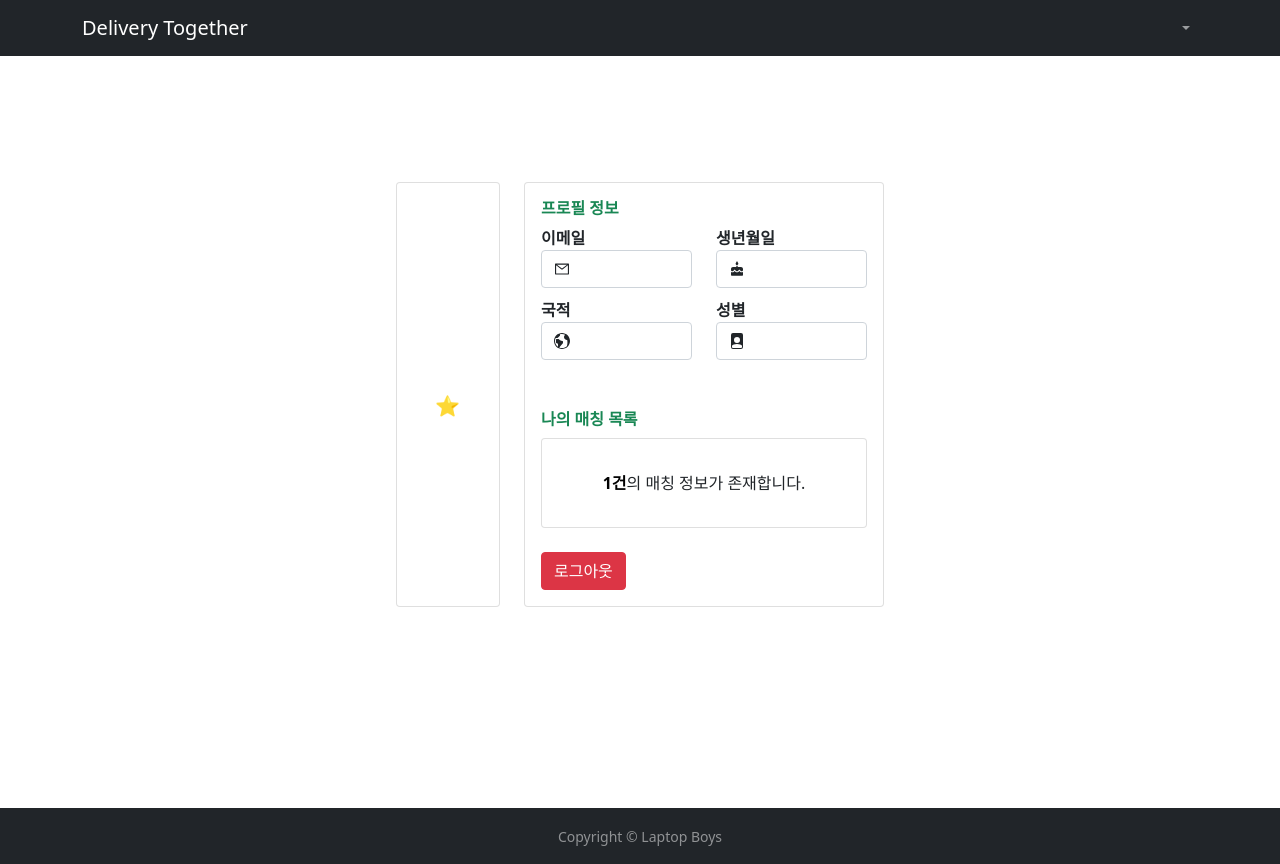
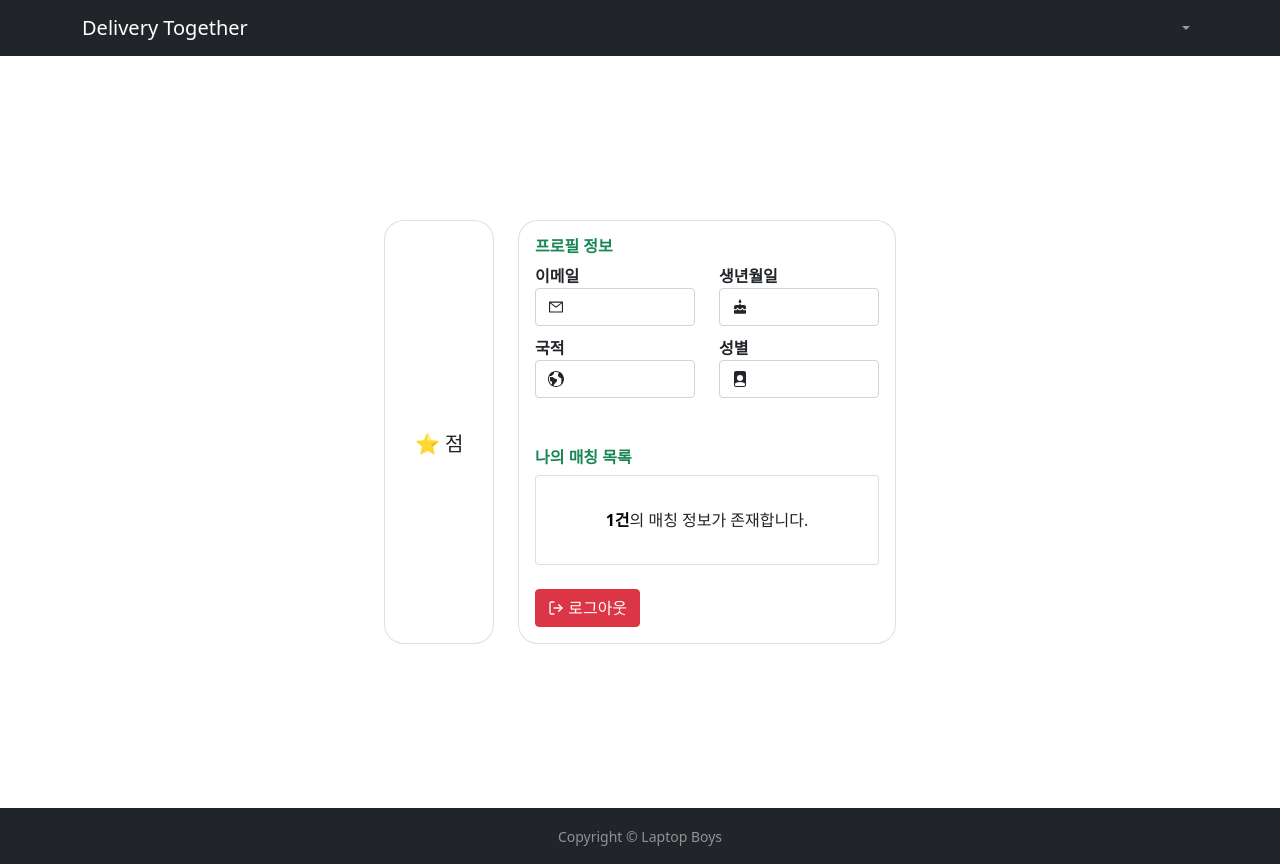
Before and after one commit to yu-capstone-design/delivery-together, a React (Create React App) app in the folder delivery-together-frontend/: page /profile in a window 1280 px wide. Built offline with nearby package versions, Linux system fonts and the light colour scheme; no server answers; sample sign-in values are in the browser's storage.

Commit message:
Design: 디자인 변경

```diff
--- a/delivery-together-frontend/src/App.js
+++ b/delivery-together-frontend/src/App.js
@@ -14,6 +14,7 @@ import PrivateRoute from './components/route/PrivateRoute';
 
 import Chat from './pages/chat/Chat';
 import ChatList from './pages/chat/ChatList';
+import RatingPage from './pages/user/RatingPage';
 
 function App() {
   const [location, setLocation] = useState({
@@ -35,12 +36,15 @@ function App() {
       <div style={{ height: '94vh' }}>
         {/* 매칭 기능 */}
         <Route path="/" exact={true} render={() => <Map location={location} />} />
-        {/* <Route path="/matchingCreateForm" exact={true} component={MatchingCreateForm} /> */}
         <PrivateRoute path="/matchingCreateForm" exact={true} component={MatchingCreateForm} location={location} />
         <Route path="/matching/:username" exact={true} component={MatchingDetail} />
-        {/* <Route path="/matchingUpdateForm/:username" exact={true} component={MatchingUpdateForm} /> */}
         <PrivateRoute path="/matchingUpdateForm/:username" exact={true} component={MatchingUpdateForm} />
+
+        {/* 매칭 등록자 프로필 기능 */}
         <Route path="/user/:username" exact={true} component={UserDetail} />
+
+        {/* 매칭 등록자 매너점수 평가 기능 */}
+        <PrivateRoute path="/rating/:username" exact={true} component={RatingPage} />
 
         {/* 로그인, 회원가입 기능 */}
         <Route path="/login" exact={true} component={LoginForm} />
--- a/delivery-together-frontend/src/pages/matching/Map.js
+++ b/delivery-together-frontend/src/pages/matching/Map.js
@@ -44,7 +44,6 @@ const Map = (props) => {
       >
         {markers.map((marker, index) => (
           <button
-            to={'/matching/' + marker.username}
             key={index}
             lat={marker.latitude}
             lng={marker.longitude}
--- a/delivery-together-frontend/src/pages/matching/MatchingCreateForm.js
+++ b/delivery-together-frontend/src/pages/matching/MatchingCreateForm.js
@@ -80,6 +80,7 @@ const MatchingCreateForm = ({ user, ...props }) => {
           border: '1px solid',
           borderColor: '#BDBDBD',
           backgroundColor: '#FAFAFA',
+          boxShadow: '1px 1px 1px 1px gray',
         }}
         onSubmit={submitMatching}
       >
--- a/delivery-together-frontend/src/pages/matching/MatchingDetail.js
+++ b/delivery-together-frontend/src/pages/matching/MatchingDetail.js
@@ -31,7 +31,7 @@ const MatchingDetail = ({ user, ...props }) => {
   useEffect(() => {
     /* 사용자 매너점수 정보 로드 */
     readUserRating(username).then((res) => {
-      // console.log('사용자 매너점수', rating);
+      console.log(res.data);
       setRating(res.data);
     });
   });
@@ -76,16 +76,23 @@ const MatchingDetail = ({ user, ...props }) => {
           border: '1px solid',
           borderColor: '#BDBDBD',
           backgroundColor: '#FAFAFA',
+          boxShadow: '1px 1px 1px 1px gray',
         }}
       >
         <h1 style={{ height: '55px' }}>안녕하세요</h1>
         <h6 style={{ height: '25px' }}>
           <Link
             to={'/user/' + matching.username}
-            style={{ display: 'flex', alignItems: 'center', textDecoration: 'none', color: 'black', fontWeight: 'bold' }}
+            style={{
+              display: 'flex',
+              alignItems: 'center',
+              textDecoration: 'none',
+              color: 'black',
+              fontWeight: 'bold',
+            }}
           >
             <GrUserManager />
-            &nbsp;{matching.username}(⭐ {rating})
+            &nbsp;{matching.username} (⭐ {rating}점)
           </Link>
         </h6>
         <hr />
--- a/delivery-together-frontend/src/pages/matching/MatchingUpdateForm.js
+++ b/delivery-together-frontend/src/pages/matching/MatchingUpdateForm.js
@@ -84,6 +84,7 @@ const MatchingUpdateForm = (props) => {
           border: '1px solid',
           borderColor: '#BDBDBD',
           backgroundColor: '#FAFAFA',
+          boxShadow: '1px 1px 1px 1px gray',
         }}
         onSubmit={submitMatching}
       >
--- a/delivery-together-frontend/src/pages/user/Profile.js
+++ b/delivery-together-frontend/src/pages/user/Profile.js
@@ -10,6 +10,7 @@ import { AiOutlineMail } from 'react-icons/ai';
 import { MdCake } from 'react-icons/md';
 import { ImEarth } from 'react-icons/im';
 import { BsFillFilePersonFill } from 'react-icons/bs';
+import { FiLogOut } from 'react-icons/fi';
 
 const Profile = ({ ...props }) => {
   const [userData, setUserData] = useState({});
@@ -28,7 +29,6 @@ const Profile = ({ ...props }) => {
   useEffect(() => {
     /* 사용자 매너점수 정보 로드 */
     readUserRating(userData.username).then((res) => {
-      // console.log('사용자 매너점수', rating);
       setRating(res.data);
     });
   });
@@ -36,7 +36,6 @@ const Profile = ({ ...props }) => {
   useEffect(() => {
     /* 사용자 매칭 정보 로드 */
     readMatchingDetail(userData.username).then((res) => {
-      // console.log('사용자 매칭 정보', res.data);
       setMatching(res.data);
     });
   });
@@ -52,7 +51,7 @@ const Profile = ({ ...props }) => {
     <div
       class="container"
       style={{
-        height: '90%',
+        height: '100%',
         width: '100%',
         display: 'flex',
         flexDirection: 'column',
@@ -62,7 +61,12 @@ const Profile = ({ ...props }) => {
     >
       <div class="row gutters">
         <div class="col-xl-3 col-lg-3 col-md-12 col-sm-12 col-12">
-          <div class="card h-100">
+          <div
+            class="card h-100"
+            style={{
+              borderRadius: '20px',
+            }}
+          >
             <div class="card-body">
               <div
                 class="account-settings"
@@ -89,7 +93,7 @@ const Profile = ({ ...props }) => {
                     )}
                     <br />
                     <br />
-                    <h5>⭐ {rating}</h5>
+                    <h5>⭐ {rating}점</h5>
                   </div>
                 </div>
               </div>
@@ -98,7 +102,12 @@ const Profile = ({ ...props }) => {
         </div>
 
         <div class="col-xl-9 col-lg-9 col-md-12 col-sm-12 col-12">
-          <div class="card h-100">
+          <div
+            class="card h-100"
+            style={{
+              borderRadius: '20px',
+            }}
+          >
             <div class="card-body">
               <div class="row gutters">
                 <div class="col-xl-12 col-lg-12 col-md-12 col-sm-12 col-12">
@@ -198,8 +207,9 @@ const Profile = ({ ...props }) => {
               <div class="row gutters">
                 <div class="col-xl-12 col-lg-12 col-md-12 col-sm-12 col-12">
                   <div class="text-right">
-                    <Button variant="danger" onClick={() => logout()}>
-                      로그아웃
+                    <Button variant="danger" onClick={() => logout()} style={{ display: 'flex', alignItems: 'center' }}>
+                      <FiLogOut />
+                      &nbsp;로그아웃
                     </Button>
                   </div>
                 </div>
--- a/delivery-together-frontend/src/pages/user/RatingPage.js
+++ b/delivery-together-frontend/src/pages/user/RatingPage.js
@@ -53,7 +53,12 @@ const RatingPage = ({ user, ...props }) => {
       }}
     >
       <div class="col-xl-9 col-lg-9 col-md-12 col-sm-12 col-12">
-        <div class="card h-100">
+        <div
+          class="card h-100"
+          style={{
+            borderRadius: '20px',
+          }}
+        >
           <div class="card-body">
             <div class="row gutters">
               <div
--- a/delivery-together-frontend/src/pages/user/UserDetail.js
+++ b/delivery-together-frontend/src/pages/user/UserDetail.js
@@ -46,7 +46,12 @@ const UserDetail = ({ user, ...props }) => {
       }}
     >
       <div class="col-xl-9 col-lg-9 col-md-12 col-sm-12 col-12">
-        <div class="card h-100">
+        <div
+          class="card h-100"
+          style={{
+            borderRadius: '20px',
+          }}
+        >
           <div class="card-body">
             <div class="row gutters">
               <div
@@ -79,7 +84,7 @@ const UserDetail = ({ user, ...props }) => {
                         color: 'black',
                       }}
                     >
-                      <h5 style={{ marginBottom: '15px', marginTop: '15px' }}>⭐ {rating}</h5>
+                      <h5 style={{ marginBottom: '15px', marginTop: '15px' }}>⭐ {rating}점</h5>
                     </Link>
                   </div>
                 </div>
```
